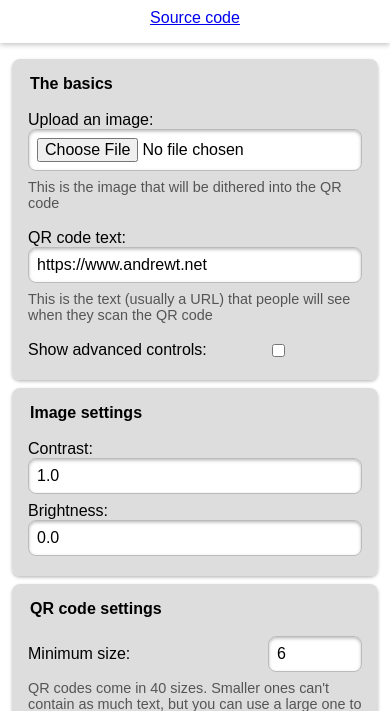
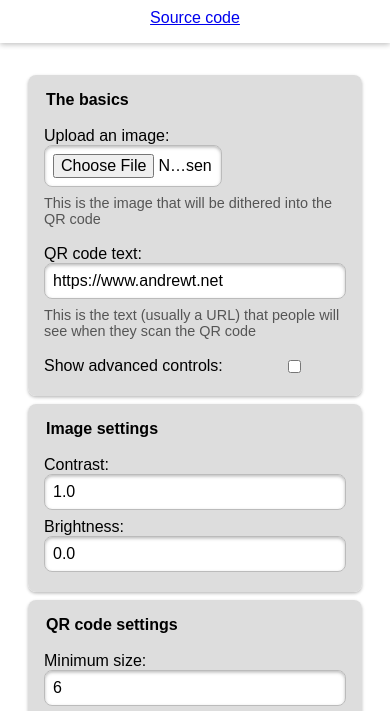
Before and after one commit to codemyriad/dithered-qr-codes, a website built with Parcel: page index.html in a window 390 px wide. Shown: the part 86-797 px from the top of the page. Built offline with nearby package versions, Linux system fonts and the light colour scheme; what qr would draw is missing.

Commit message:
Tweaks to margins mostly

```diff
--- a/styles.scss
+++ b/styles.scss
@@ -69,7 +69,7 @@ body.tool {
 	display: grid;
 	grid-template-columns: minmax(20em, 34em) minmax(0, 1fr);
 	gap: 1em;
-	padding: 1em;
+	padding: 0;
 	box-sizing: border-box;
 }
 
@@ -78,7 +78,7 @@ body.tool {
 	min-height: 0;
 	overflow-y: auto;
 	scrollbar-gutter: stable;
-	padding-right: 0.5em;
+	padding: 1em 0.5em 1em 1em;
 }
 
 .preview-panel {
@@ -88,6 +88,7 @@ body.tool {
 	display: flex;
 	align-items: flex-start;
 	justify-content: center;
+	padding: 1em 1em 1em 0;
 }
 
 .preview-content {
@@ -148,6 +149,10 @@ form {
 			font-size: inherit;
 			border-radius: 0.5em;
 			box-shadow: 0 0.1em 0.2em 0 #0004 inset;
+		}
+
+		input[type="file"] {
+			max-width: 10em;
 		}
 	}
 }
@@ -262,11 +267,12 @@ img.qr {
 
 	.settings-panel {
 		overflow: visible;
-		padding-right: 0;
+		padding: 1em;
 	}
 
 	.preview-panel {
 		overflow: visible;
+		padding: 1em;
 	}
 
 	.preview-content {
```
